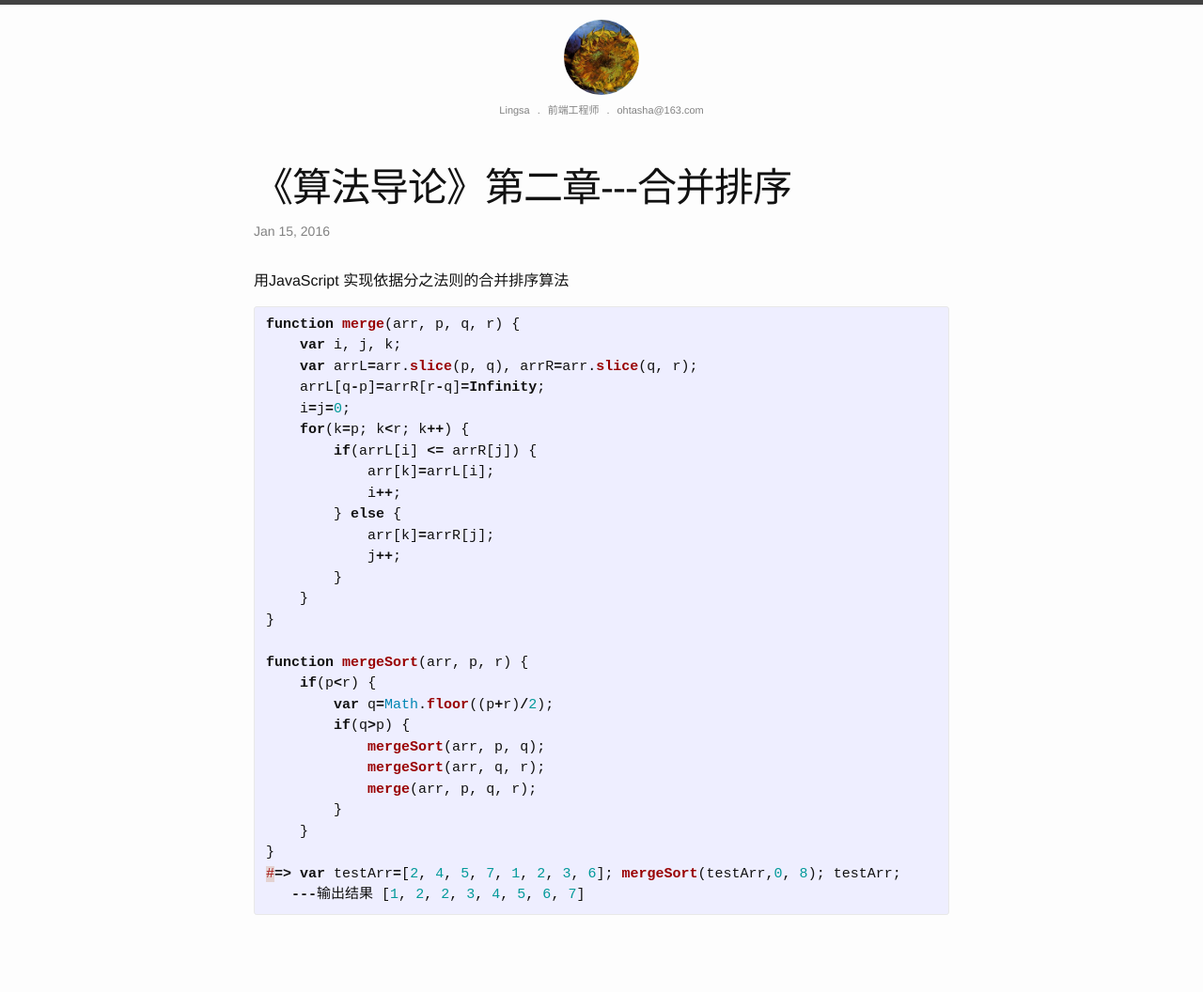
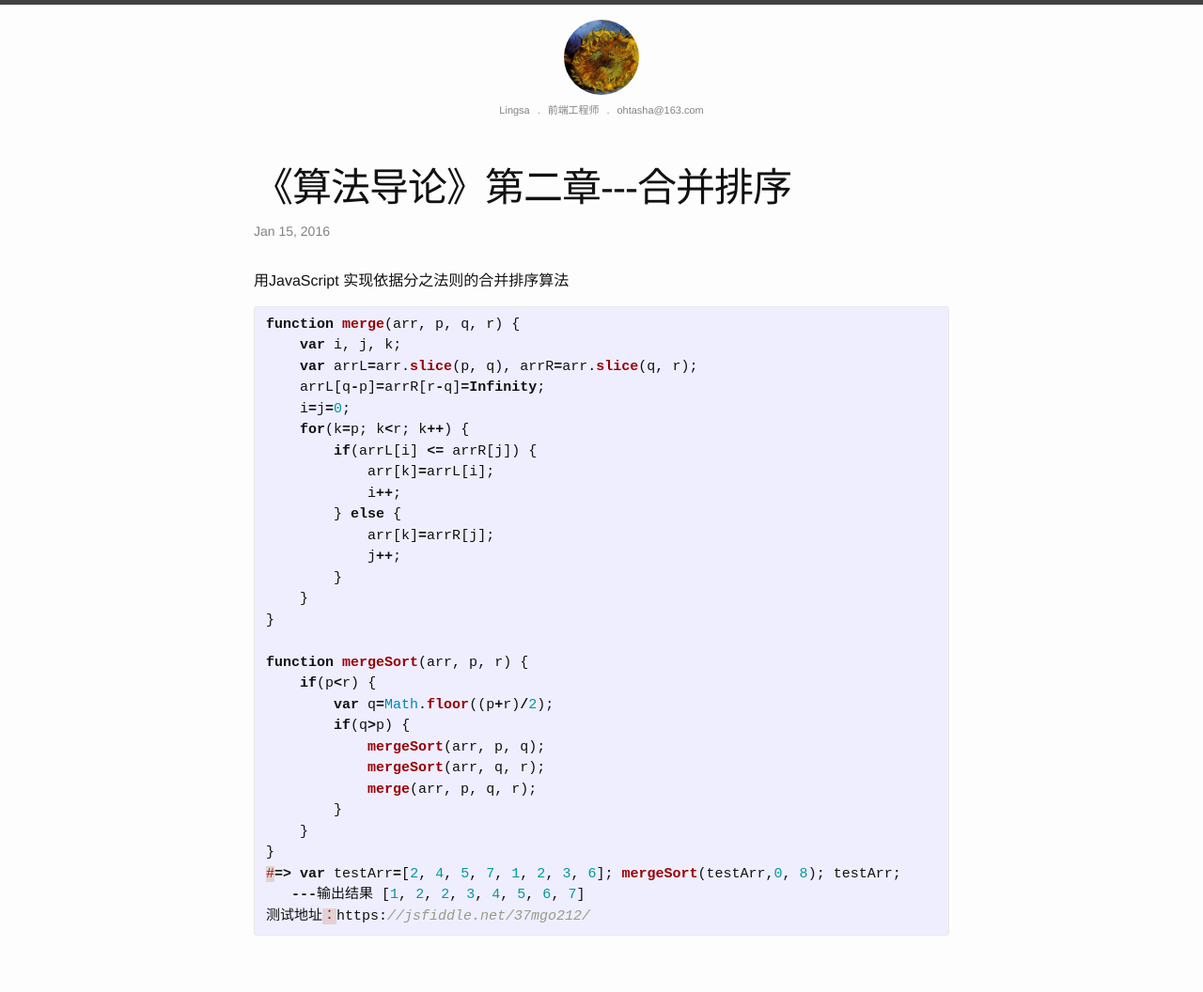
Before and after one commit to Lingsa/sundayBlog, a Jekyll site: the page built from _posts/2016-02-16-merge-sort.markdown, in a window 1280 px wide. Shown: the whole page at 94% size. Built offline with Jekyll 4.4.1, drawn with Linux system fonts in a browser that asks for light colours; before the commit the page ends 1034 px from its top, so only the background shows below that.

Commit message:
合并算法更新

```diff
--- a/_posts/2016-02-16-merge-sort.markdown
+++ b/_posts/2016-02-16-merge-sort.markdown
@@ -38,4 +38,5 @@ function mergeSort(arr, p, r) {
 }
 #=> var testArr=[2, 4, 5, 7, 1, 2, 3, 6]; mergeSort(testArr,0, 8); testArr;
    ---输出结果 [1, 2, 2, 3, 4, 5, 6, 7]
+测试地址：https://jsfiddle.net/37mgo212/
 {% endhighlight %}
```
